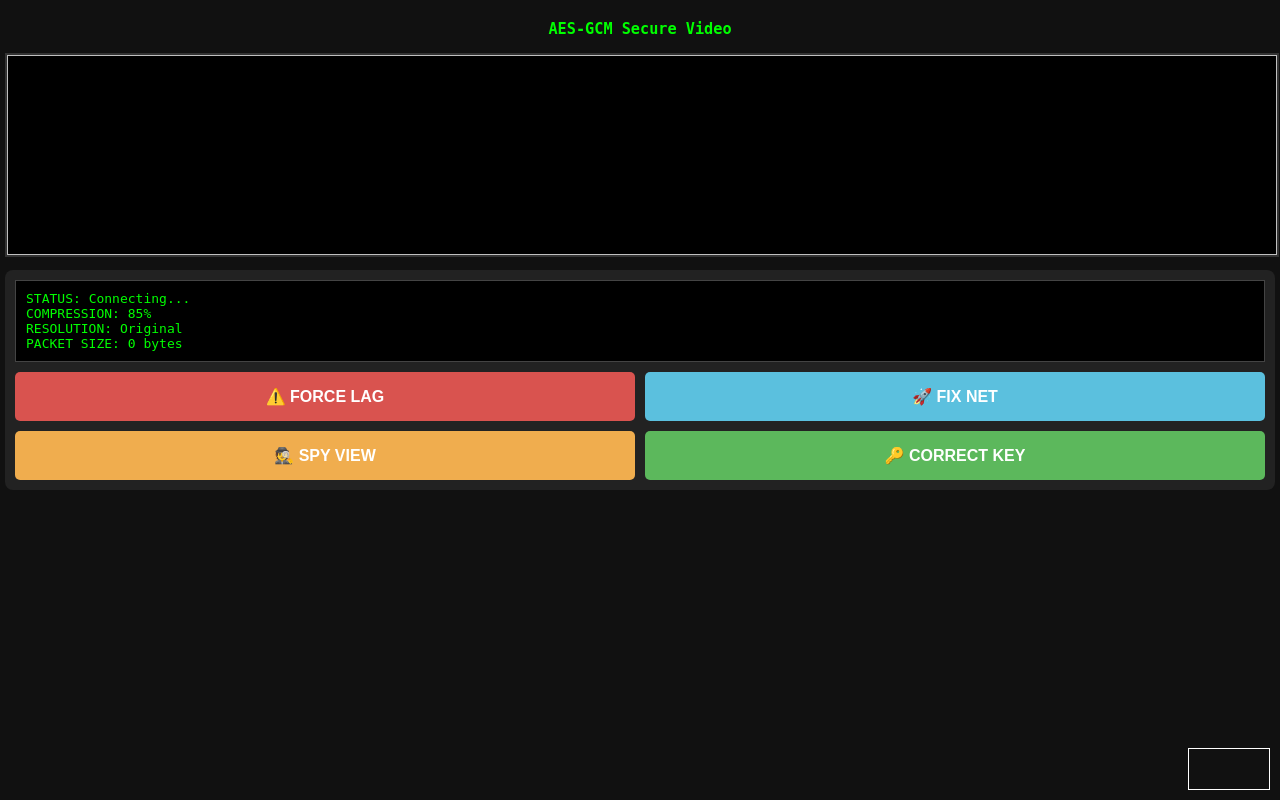
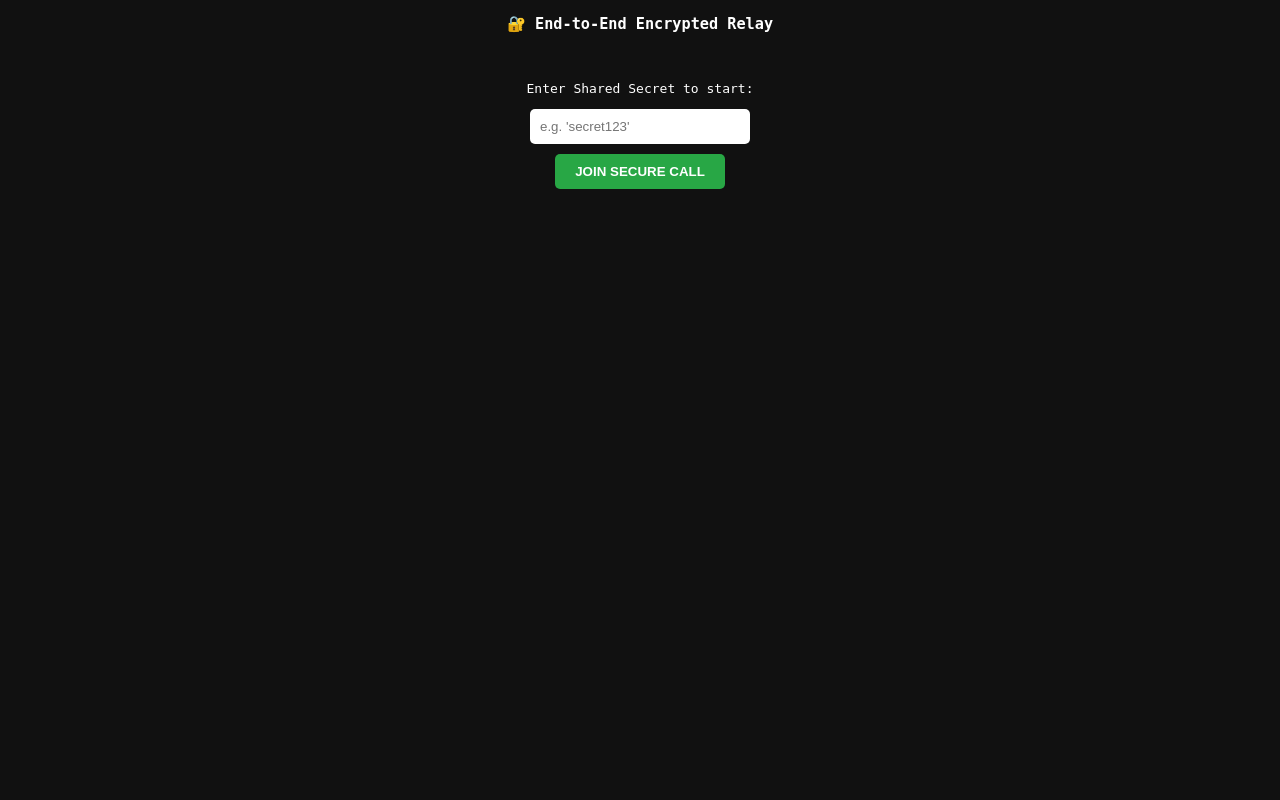
Before and after one commit to 0zu5/CompressionWeb, a FastAPI app: page / in a window 1280 px wide. Run offline with FastAPI, Linux system fonts and the light colour scheme; parts of the project's set-up code (start-up, migrations or seed data) failed here and were passed over.

Commit message:
latest edit

```diff
--- a/server.py
+++ b/server.py
@@ -2,99 +2,82 @@ import cv2
 import numpy as np
 import uvicorn
 import asyncio
-from fastapi import FastAPI, WebSocket, Request, WebSocketDisconnect
+from fastapi import FastAPI, WebSocket, WebSocketDisconnect, Request
 from fastapi.responses import HTMLResponse
-from contextlib import asynccontextmanager
 import threading
 import queue
-import math
+import socket
+import qrcode # pip install "qrcode[pil]"
 
-# --- IMPORTS ---
-from security import VideoEncryptor
-from video_engine import AdaptiveVideoEngine
+# --- CONFIG ---
+# The server GUI Queue to show status/QR
+gui_queue = queue.Queue()
+connected_count = 0
 
-# --- GLOBAL RESOURCES ---
-GLOBAL_CAMERA = None
-CAMERA_LOCK = threading.Lock()
-gui_queue = queue.Queue()
+# --- HELPER FUNCTIONS ---
+def get_local_ip():
+    s = socket.socket(socket.AF_INET, socket.SOCK_DGRAM)
+    try:
+        s.connect(('10.255.255.255', 1))
+        IP = s.getsockname()[0]
+    except Exception:
+        IP = '127.0.0.1'
+    finally:
+        s.close()
+    return IP
 
-# Store the latest frame from EACH client: { client_id: frame_image }
-client_frames = {}
-
-# --- SECURITY ---
-PRE_SHARED_KEY_HEX = "00112233445566778899aabbccddeeff00112233445566778899aabbccddeeff"
-GLOBAL_AES_KEY = bytes.fromhex(PRE_SHARED_KEY_HEX)
+def generate_qr_overlay(ip, port):
+    url = f"https://{ip}:{port}"
+    print(f"[System] Server URL: {url}")
+    qr = qrcode.QRCode(box_size=10, border=2)
+    qr.add_data(url)
+    qr.make(fit=True)
+    img = qr.make_image(fill_color="black", back_color="white")
+    img_np = np.array(img.convert('RGB'))
+    return cv2.cvtColor(img_np, cv2.COLOR_RGB2BGR)
 
 # --- CONNECTION MANAGER ---
 class ConnectionManager:
     def __init__(self):
-        self.active_connections: list[WebSocket] = []
-        self.lock = asyncio.Lock()
+        self.pairings = {}
+        self.waiting_user = None
 
     async def connect(self, websocket: WebSocket):
+        global connected_count
         await websocket.accept()
-        async with self.lock:
-            self.active_connections.append(websocket)
-            print(f"[System] New Client Connected. Total: {len(self.active_connections)}")
+        connected_count += 1
+        gui_queue.put("UPDATE")
 
-    async def disconnect(self, websocket: WebSocket):
-        async with self.lock:
-            if websocket in self.active_connections:
-                self.active_connections.remove(websocket)
-                print(f"[System] Client Disconnected. Total: {len(self.active_connections)}")
+        if self.waiting_user is None:
+            self.waiting_user = websocket
+            await websocket.send_text("STATUS:Waiting for partner...")
+        else:
+            partner = self.waiting_user
+            self.pairings[websocket] = partner
+            self.pairings[partner] = websocket
+            self.waiting_user = None
+            await websocket.send_text("STATUS:Connected!")
+            await partner.send_text("STATUS:Connected!")
 
-    async def broadcast(self, message: bytes):
-        """Sends a message to ALL connected clients."""
-        # Copy list to avoid modification errors during iteration
-        async with self.lock:
-            connections = self.active_connections[:]
+    def get_partner(self, websocket: WebSocket):
+        return self.pairings.get(websocket)
 
-        for connection in connections:
-            try:
-                await connection.send_bytes(message)
-            except:
-                pass # Dead connections are handled in the receive loop
+    def disconnect(self, websocket: WebSocket):
+        global connected_count
+        partner = self.pairings.get(websocket)
+        if partner:
+            del self.pairings[partner]
+            asyncio.create_task(partner.send_text("STATUS:Partner Disconnected"))
+        if websocket in self.pairings:
+            del self.pairings[websocket]
+        if self.waiting_user == websocket:
+            self.waiting_user = None
+
+        connected_count -= 1
+        gui_queue.put("UPDATE")
 
 manager = ConnectionManager()
-
-# --- LIFESPAN (Startup/Shutdown) ---
-@asynccontextmanager
-async def lifespan(app: FastAPI):
-    # 1. Start Camera
-    global GLOBAL_CAMERA
-    print("\n[System] Opening Conference Camera...")
-    try:
-        GLOBAL_CAMERA = AdaptiveVideoEngine(camera_index=0)
-    except:
-        GLOBAL_CAMERA = AdaptiveVideoEngine(camera_index=1)
-
-    # 2. Start Broadcaster Task (One task feeds ALL phones)
-    encryptor = VideoEncryptor(GLOBAL_AES_KEY)
-    broadcast_task = asyncio.create_task(broadcast_camera_loop(encryptor))
-
-    yield
-
-    # 3. Cleanup
-    broadcast_task.cancel()
-    if GLOBAL_CAMERA: GLOBAL_CAMERA.cleanup()
-    print("[System] Server Shutdown.")
-
-app = FastAPI(lifespan=lifespan)
-
-async def broadcast_camera_loop(encryptor):
-    """Captures ONE frame -> Encrypts ONCE -> Sends to ALL clients."""
-    print("[Broadcaster] Started.")
-    while True:
-        frame_bytes = None
-        if GLOBAL_CAMERA:
-            with CAMERA_LOCK:
-                frame_bytes = GLOBAL_CAMERA.get_processed_frame()
-
-        if frame_bytes:
-            encrypted_packet = encryptor.encrypt_frame(frame_bytes)
-            await manager.broadcast(encrypted_packet)
-
-        await asyncio.sleep(0.033) # 30 FPS cap
+app = FastAPI()
 
 @app.get("/")
 async def get(request: Request):
@@ -104,101 +87,83 @@ async def get(request: Request):
 @app.websocket("/ws")
 async def websocket_endpoint(websocket: WebSocket):
     await manager.connect(websocket)
-
-    # Assign a temporary ID for this connection (memory address is easiest unique ID)
-    client_id = id(websocket)
-
-    decryptor = VideoEncryptor(GLOBAL_AES_KEY)
-
     try:
         while True:
+            # 1. Receive Encrypted Data
             data = await websocket.receive_bytes()
-            decrypted_frame = decryptor.decrypt_frame(data)
 
-            if decrypted_frame:
-                nparr = np.frombuffer(decrypted_frame, np.uint8)
-                img = cv2.imdecode(nparr, cv2.IMREAD_COLOR)
+            # 2. Relay to Partner
+            partner = manager.get_partner(websocket)
+            if partner:
+                await partner.send_bytes(data)
 
-                if img is not None:
-                    # Store this client's latest frame in the global dictionary
-                    client_frames[client_id] = img
-                    # Notify GUI to redraw
-                    if gui_queue.empty(): gui_queue.put("REDRAW")
+                # 3. Adaptive Logic (Server Brain)
+                # If packet > 40KB, tell sender to compress more
+                if len(data) > 40000:
+                    await websocket.send_text("ADAPT:LOW")
+                elif len(data) < 10000:
+                    await websocket.send_text("ADAPT:HIGH")
 
     except WebSocketDisconnect:
-        await manager.disconnect(websocket)
-        # Remove their video from the screen
-        if client_id in client_frames:
-            del client_frames[client_id]
-
-def create_grid(frames_dict, target_size=(320, 240)):
-    """Stitches multiple images into a grid."""
-    images = list(frames_dict.values())
-    count = len(images)
-
-    if count == 0:
-        # Return a black "Waiting" screen
-        blank = np.zeros((480, 640, 3), np.uint8)
-        cv2.putText(blank, "Waiting for callers...", (180, 240), cv2.FONT_HERSHEY_SIMPLEX, 1, (255, 255, 255), 2)
-        return blank
-
-    # Resize all to uniform size
-    resized_imgs = [cv2.resize(img, target_size) for img in images]
-
-    # Calculate grid dimensions (e.g., 2 items -> 2x1, 3 items -> 2x2)
-    cols = math.ceil(math.sqrt(count))
-    rows = math.ceil(count / cols)
-
-    # Create empty canvas
-    grid_h = rows * target_size[1]
-    grid_w = cols * target_size[0]
-    canvas = np.zeros((grid_h, grid_w, 3), np.uint8)
-
-    for i, img in enumerate(resized_imgs):
-        r = i // cols
-        c = i % cols
-        y = r * target_size[1]
-        x = c * target_size[0]
-        canvas[y:y+target_size[1], x:x+target_size[0]] = img
-
-    return canvas
+        manager.disconnect(websocket)
 
 def run_gui_loop():
-    window_name = "Conference View (Laptop)"
+    window_name = "Secure Relay Server"
     cv2.namedWindow(window_name, cv2.WINDOW_NORMAL)
+    cv2.resizeWindow(window_name, 640, 480)
 
-    print("[GUI] Waiting for connections...")
+    # Generate QR Code
+    local_ip = get_local_ip()
+    try:
+        qr_img = generate_qr_overlay(local_ip, 8000)
+        qr_h, qr_w, _ = qr_img.shape
+    except:
+        qr_img = None
+
+    print(f"[GUI] Scan QR to join: https://{local_ip}:8000")
+
     while True:
         try:
-            # Wait for a trigger (don't need data, just a wake-up signal)
-            _ = gui_queue.get(timeout=0.1)
+            while not gui_queue.empty(): _ = gui_queue.get_nowait()
+        except queue.Empty: pass
 
-            # Build the grid from whatever is in client_frames
-            # We use .copy() to avoid thread errors if dictionary changes size during read
-            current_frames = client_frames.copy()
-            grid_img = create_grid(current_frames)
+        # DRAW GUI
+        if connected_count >= 2:
+            # Show "Traffic Flow" Mode
+            display_img = np.zeros((480, 640, 3), np.uint8)
+            cv2.putText(display_img, "SECURE RELAY ACTIVE", (140, 200), cv2.FONT_HERSHEY_SIMPLEX, 1, (0, 255, 0), 2)
+            cv2.putText(display_img, f"Users Connected: {connected_count}", (200, 250), cv2.FONT_HERSHEY_SIMPLEX, 0.7, (200, 200, 200), 2)
+            cv2.putText(display_img, "(Server is Blind to Video)", (180, 450), cv2.FONT_HERSHEY_SIMPLEX, 0.6, (0, 0, 255), 1)
+        else:
+            # Show QR Code
+            display_img = np.full((480, 640, 3), 255, dtype=np.uint8)
+            cv2.putText(display_img, "Scan to Join E2EE Call:", (150, 50), cv2.FONT_HERSHEY_SIMPLEX, 0.8, (0,0,0), 2)
+            if connected_count == 1:
+                 cv2.putText(display_img, "1 User Waiting...", (200, 450), cv2.FONT_HERSHEY_SIMPLEX, 0.8, (0,0,255), 2)
 
-            cv2.imshow(window_name, grid_img)
+            if qr_img is not None:
+                y_o, x_o = (480 - qr_h) // 2, (640 - qr_w) // 2
+                if y_o >= 0 and x_o >= 0:
+                     display_img[y_o:y_o+qr_h, x_o:x_o+qr_w] = qr_img
 
-            if cv2.waitKey(1) & 0xFF == ord('q'): break
-        except queue.Empty:
-            pass
+        cv2.imshow(window_name, display_img)
+        if cv2.waitKey(100) & 0xFF == ord('q'): break
 
     cv2.destroyAllWindows()
 
 if __name__ == "__main__":
+    # Start Server in Background
     server_thread = threading.Thread(
         target=uvicorn.run,
         args=(app,),
         kwargs={
-            "host": "0.0.0.0",
-            "port": 8000,
-            "ssl_keyfile": "key.pem",
-            "ssl_certfile": "cert.pem",
+            "host": "0.0.0.0", "port": 8000,
+            "ssl_keyfile": "key.pem", "ssl_certfile": "cert.pem",
             "log_level": "error"
         },
         daemon=True
     )
     server_thread.start()
 
+    # Run GUI
     run_gui_loop()
--- a/templates/index.html
+++ b/templates/index.html
@@ -2,21 +2,21 @@
 <html>
 
 <head>
-    <title>Secure Presentation Demo</title>
-    <meta name="viewport" content="width=device-width, initial-scale=1.0, maximum-scale=1.0, user-scalable=no">
+    <title>E2EE Relay Demo</title>
+    <meta name="viewport" content="width=device-width, initial-scale=1">
     <style>
         body {
+            background: #111;
+            color: white;
             font-family: monospace;
-            background: #111;
-            color: #0f0;
+            text-align: center;
             margin: 0;
-            padding: 5px;
-            text-align: center;
         }
 
         /* Video Area */
         #remoteVideo {
             width: 100%;
+            max-width: 600px;
             border: 2px solid #333;
             background: #000;
             min-height: 200px;
@@ -27,28 +27,49 @@
             position: fixed;
             bottom: 10px;
             right: 10px;
-            border: 1px solid #fff;
+            border: 1px solid white;
+            z-index: 10;
         }
 
-        /* Demo Dashboard */
-        .dashboard {
+        /* Setup Screen */
+        #setup {
+            padding: 20px;
+        }
+
+        input {
+            padding: 10px;
+            width: 200px;
+            border-radius: 5px;
+            border: none;
+        }
+
+        .btn-join {
+            padding: 10px 20px;
+            background: #28a745;
+            color: white;
+            border: none;
+            font-weight: bold;
+            border-radius: 5px;
+            margin-top: 10px;
+        }
+
+        /* Controls */
+        .controls {
             display: grid;
             grid-template-columns: 1fr 1fr;
             gap: 10px;
-            margin-top: 10px;
             padding: 10px;
-            background: #222;
-            border-radius: 8px;
+            max-width: 600px;
+            margin: 0 auto;
         }
 
         button {
             padding: 15px;
-            font-size: 1rem;
-            font-weight: bold;
-            cursor: pointer;
             border: none;
             border-radius: 5px;
+            font-weight: bold;
             color: white;
+            cursor: pointer;
         }
 
         .btn-lag {
@@ -59,206 +80,156 @@
             background: #5bc0de;
         }
 
-        .btn-spy {
-            background: #f0ad4e;
-        }
-
-        .btn-key {
-            background: #5cb85c;
-        }
-
-        .stats-box {
-            grid-column: span 2;
-            background: #000;
-            padding: 10px;
-            border: 1px solid #444;
-            text-align: left;
+        .stats {
+            font-size: 0.9rem;
+            color: #aaa;
+            margin-top: 5px;
         }
     </style>
 </head>
 
 <body>
-    <h3>AES-GCM Secure Video</h3>
+    <h3>🔐 End-to-End Encrypted Relay</h3>
+
+    <div id="setup">
+        <p>Enter Shared Secret to start:</p>
+        <input type="text" id="secretKey" placeholder="e.g. 'secret123'">
+        <br>
+        <button class="btn-join" onclick="startCall()">JOIN SECURE CALL</button>
+    </div>
+
+    <div id="callArea" style="display:none;">
         <img id="remoteVideo" />
         <video id="localVideo" autoplay playsinline muted></video>
+
+        <div class="stats">
+            STATUS: <span id="status" style="color:orange">Waiting...</span><br>
+            QUALITY: <span id="qVal">85</span>%
+        </div>
+
+        <div class="controls">
+            <button class="btn-lag" onclick="forceLag()">⚠️ FORCE LAG</button>
+            <button class="btn-fix" onclick="fixNetwork()">🚀 FIX NET</button>
+        </div>
+    </div>
+
     <canvas id="compressor" style="display:none;"></canvas>
 
-    <div class="dashboard">
-        <div class="stats-box">
-            <div>STATUS: <span id="status">Connecting...</span></div>
-            <div>COMPRESSION: <span id="qualStat">85</span>%</div>
-            <div>RESOLUTION: <span id="resStat">Original</span></div>
-            <div>PACKET SIZE: <span id="sizeStat">0</span> bytes</div>
-        </div>
-
-        <button class="btn-lag" onclick="simulateLag()">⚠️ FORCE LAG</button>
-        <button class="btn-fix" onclick="fixNetwork()">🚀 FIX NET</button>
-        <button class="btn-spy" onclick="toggleSpyMode()">🕵️ SPY VIEW</button>
-        <button class="btn-key" onclick="fixKey()">🔑 CORRECT KEY</button>
-    </div>
-
     <script>
-        // CONFIG
-        const CORRECT_KEY_HEX = "00112233445566778899aabbccddeeff00112233445566778899aabbccddeeff";
-        const WRONG_KEY_HEX = "aaabbbcccdddeeefff00112233445566778899aabbccddeeff00112233445566"; // Garbage Key
-
         let ws;
         let aesKey;
         let quality = 0.85;
-        let currentKeyHex = CORRECT_KEY_HEX;
-        let spyMode = false; // If true, we show raw encrypted "garbage" (simulated)
+        let manualOverride = false; // Prevents server from fixing the lag
 
-        async function importKey(hex) {
-            const keyBytes = new Uint8Array(hex.match(/.{1,2}/g).map(byte => parseInt(byte, 16)));
-            return await window.crypto.subtle.importKey("raw", keyBytes, "AES-GCM", false, ["encrypt", "decrypt"]);
+        async function startCall() {
+            const secret = document.getElementById('secretKey').value;
+            if (secret.length < 1) return alert("Please enter a secret key!");
+
+            // Derive Key (PBKDF2)
+            const enc = new TextEncoder();
+            const keyMaterial = await window.crypto.subtle.importKey("raw", enc.encode(secret), "PBKDF2", false, ["deriveKey"]);
+            aesKey = await window.crypto.subtle.deriveKey(
+                { name: "PBKDF2", salt: enc.encode("salt"), iterations: 100000, hash: "SHA-256" },
+                keyMaterial, { name: "AES-GCM", length: 256 }, false, ["encrypt", "decrypt"]
+            );
+
+            document.getElementById('setup').style.display = 'none';
+            document.getElementById('callArea').style.display = 'block';
+            initMedia();
         }
 
-        async function init() {
-            aesKey = await importKey(CORRECT_KEY_HEX);
+        async function initMedia() {
+            const stream = await navigator.mediaDevices.getUserMedia({ video: { width: 480, height: 360, facingMode: "user" } });
+            document.getElementById('localVideo').srcObject = stream;
 
-            const localVid = document.getElementById('localVideo');
-            const stream = await navigator.mediaDevices.getUserMedia({ video: { width: 480, height: 360, facingMode: "user" } });
-            localVid.srcObject = stream;
-
-            connectWebSocket();
-        }
-
-        function connectWebSocket() {
             ws = new WebSocket("wss://" + location.host + "/ws");
             ws.binaryType = "arraybuffer";
 
-            ws.onopen = () => {
-                document.getElementById('status').innerText = "SECURE LINK ESTABLISHED";
-                sendFrameLoop();
-            };
+            ws.onmessage = async (msg) => {
+                // 1. HANDLE TEXT COMMANDS (Server Feedback)
+                if (typeof msg.data === "string") {
+                    if (manualOverride) return; // Ignore server if user forced lag
 
-            ws.onmessage = async (msg) => {
-                if (msg.data instanceof ArrayBuffer) {
-                    document.getElementById('sizeStat').innerText = msg.data.byteLength;
-
-                    if (spyMode) {
-                        // DEMO: Show "Hacker View" (Raw Noise)
-                        // We generate static noise to represent what the hacker sees
-                        showStaticNoise();
+                    if (msg.data === "ADAPT:LOW") {
+                        quality = Math.max(0.1, quality - 0.1);
+                    } else if (msg.data === "ADAPT:HIGH") {
+                        quality = Math.min(0.9, quality + 0.05);
+                    } else if (msg.data.startsWith("STATUS:")) {
+                        const statusText = msg.data.split(":")[1];
+                        const el = document.getElementById('status');
+                        el.innerText = statusText;
+                        if (statusText.includes("Connected")) el.style.color = "#0f0";
+                    }
+                    document.getElementById('qVal').innerText = Math.round(quality * 100);
                     return;
                 }
 
+                // 2. HANDLE VIDEO (Decrypt)
                 try {
                     const encryptedBytes = new Uint8Array(msg.data);
-                        const nonce = encryptedBytes.slice(0, 12);
-                        const tag = encryptedBytes.slice(12, 28);
-                        const ciphertext = encryptedBytes.slice(28);
-
-                        const decryptBuffer = new Uint8Array(ciphertext.length + tag.length);
-                        decryptBuffer.set(ciphertext, 0);
-                        decryptBuffer.set(tag, ciphertext.length);
+                    const iv = encryptedBytes.slice(0, 12);
+                    const data = encryptedBytes.slice(12);
 
                     const decrypted = await window.crypto.subtle.decrypt(
-                            { name: "AES-GCM", iv: nonce },
-                            aesKey,
-                            decryptBuffer
+                        { name: "AES-GCM", iv: iv }, aesKey, data
                     );
-
                     const blob = new Blob([decrypted], { type: 'image/jpeg' });
                     document.getElementById('remoteVideo').src = URL.createObjectURL(blob);
+                } catch (e) { console.error("Decrypt Error", e); }
+            };
 
-                    } catch (err) {
-                        // Decryption Failed (Wrong Key Demo)
-                        console.error("Decryption Failed!");
-                        document.getElementById('status').innerText = "⛔ DECRYPTION FAILED (WRONG KEY)";
-                        document.getElementById('status').style.color = "red";
-                    }
-                }
-            };
+            ws.onopen = () => sendLoop();
         }
 
-        // --- SENDER LOOP ---
-        function sendFrameLoop() {
-            if (ws.readyState !== WebSocket.OPEN) return;
+        function sendLoop() {
+            if (ws.readyState !== 1) return;
             const video = document.getElementById('localVideo');
             const canvas = document.getElementById('compressor');
             const ctx = canvas.getContext('2d');
 
             if (video.videoWidth > 0) {
-                // Adaptive Resolution Logic
-                let scale = 0.5;
-                if (quality < 0.3) scale = 0.2; // Blocky
-                else if (quality < 0.6) scale = 0.35;
-
+                // Adaptive Scaling
+                const scale = quality > 0.5 ? 0.5 : 0.25;
                 canvas.width = video.videoWidth * scale;
                 canvas.height = video.videoHeight * scale;
-
-                // Update Stats
-                document.getElementById('resStat').innerText = `${canvas.width}x${canvas.height}`;
-                document.getElementById('qualStat').innerText = Math.round(quality * 100);
 
                 ctx.drawImage(video, 0, 0, canvas.width, canvas.height);
 
                 canvas.toBlob(async (blob) => {
-                    if (!blob) return;
-                    const rawBytes = new Uint8Array(await blob.arrayBuffer());
+                    const raw = new Uint8Array(await blob.arrayBuffer());
                     const iv = window.crypto.getRandomValues(new Uint8Array(12));
-                    const encryptedContent = await window.crypto.subtle.encrypt(
-                        { name: "AES-GCM", iv: iv },
-                        aesKey,
-                        rawBytes
+                    const encrypted = await window.crypto.subtle.encrypt(
+                        { name: "AES-GCM", iv: iv }, aesKey, raw
                     );
-                    const encryptedBytes = new Uint8Array(encryptedContent);
-                    const tag = encryptedBytes.slice(encryptedBytes.length - 16);
-                    const cipher = encryptedBytes.slice(0, encryptedBytes.length - 16);
-                    const packet = new Uint8Array(iv.length + tag.length + cipher.length);
-                    packet.set(iv, 0);
-                    packet.set(tag, 12);
-                    packet.set(cipher, 28);
-                    ws.send(packet);
-                    setTimeout(() => requestAnimationFrame(sendFrameLoop), 50);
+
+                    const p = new Uint8Array(iv.length + encrypted.byteLength);
+                    p.set(iv, 0);
+                    p.set(new Uint8Array(encrypted), 12);
+
+                    ws.send(p);
+                    setTimeout(() => requestAnimationFrame(sendLoop), 50);
                 }, 'image/jpeg', quality);
             } else {
-                requestAnimationFrame(sendFrameLoop);
+                requestAnimationFrame(sendLoop);
             }
         }
 
-        // --- DEMO FUNCTIONS ---
-        function simulateLag() {
+        // --- DEMO CONTROLS ---
+        function forceLag() {
+            manualOverride = true;
             quality = 0.1; // Drop to 10%
-            document.getElementById('status').innerText = "⚠️ NETWORK LAG DETECTED";
-            document.getElementById('status').style.color = "orange";
+            document.getElementById('qVal').innerText = "10";
+            document.getElementById('status').innerText = "⚠️ SIMULATED LAG";
+            document.getElementById('status').style.color = "red";
         }
+
         function fixNetwork() {
-            quality = 0.85; // Restore to 85%
-            document.getElementById('status').innerText = "✅ NETWORK STABLE";
+            manualOverride = false;
+            quality = 0.85; // Restore
+            document.getElementById('qVal').innerText = "85";
+            document.getElementById('status').innerText = "✅ Network Stable";
             document.getElementById('status').style.color = "#0f0";
         }
-        async function toggleSpyMode() {
-            spyMode = !spyMode;
-            // Also switch key to garbage to simulate "Man in the middle who doesn't have the key"
-            if (spyMode) {
-                aesKey = await importKey(WRONG_KEY_HEX);
-                document.getElementById('status').innerText = "🕵️ ATTACKER VIEW (NO KEY)";
-                document.getElementById('status').style.color = "red";
-            } else {
-                fixKey();
-            }
-        }
-        async function fixKey() {
-            spyMode = false;
-            aesKey = await importKey(CORRECT_KEY_HEX);
-            document.getElementById('status').innerText = "✅ SECURE CONNECTION";
-            document.getElementById('status').style.color = "#0f0";
-        }
-        function showStaticNoise() {
-            // Generates visual "Encryption Noise"
-            const canvas = document.createElement('canvas');
-            canvas.width = 320; canvas.height = 240;
-            const ctx = canvas.getContext('2d');
-            const idata = ctx.createImageData(320, 240);
-            const buffer32 = new Uint32Array(idata.data.buffer);
-            for (let i = 0; i < buffer32.length; i++) buffer32[i] = Math.random() * 0xFFFFFFFF;
-            ctx.putImageData(idata, 0, 0);
-            document.getElementById('remoteVideo').src = canvas.toDataURL();
-        }
-
-        init();
     </script>
 </body>
 
```
Also changed, not shown: video_engine.py (deleted, +0 -77 lines). Lines whose indentation alone changed are shown as unchanged.
